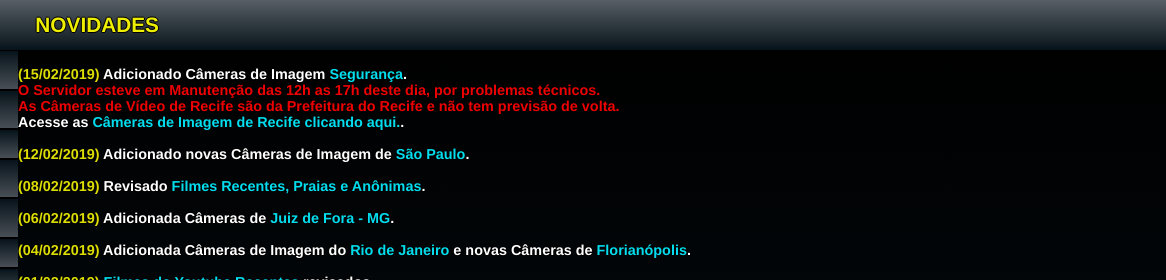
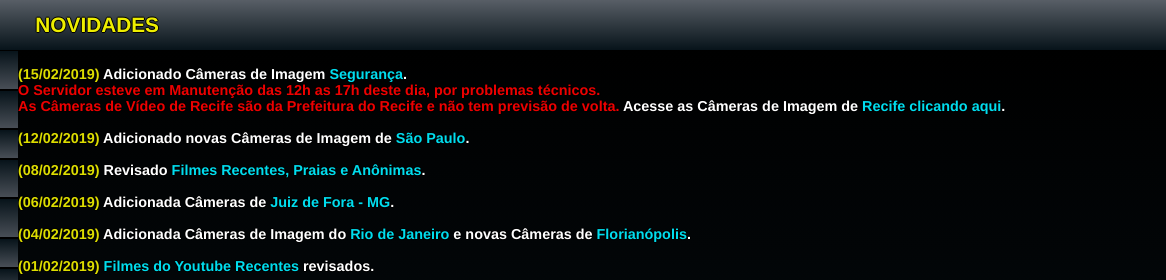
Before and after one commit to zero800/zero800.github.io, a plain HTML site: page old/novidades.html in a window 1280 px wide. Shown: the top 280 px of the page, 67-1233 px from the left. Drawn offline with Linux system fonts and the light colour scheme.

Commit message:
Add files via upload

```diff
--- a/old/novidades.html
+++ b/old/novidades.html
@@ -78,8 +78,8 @@
 
 			   <font color="#DD0"> (15/02/2019) </font> Adicionado Câmeras de Imagem <a href="imagens/seguranca.html"><font color="#0DE">Segurança</font></a>.
 				<br> <font color="#E00"> O Servidor esteve em Manutenção das 12h as 17h deste dia, por problemas técnicos. <br>
-				As Câmeras de Vídeo de Recife são da Prefeitura do Recife e não tem previsão de volta.</font>  <br>
-				Acesse as <a href="imagens/recife.html"><font color="#0DE">Câmeras de Imagem de Recife clicando aqui.</font></a>.
+				As Câmeras de Vídeo de Recife são da Prefeitura do Recife e não tem previsão de volta.</font>
+				Acesse as Câmeras de Imagem de <a href="imagens/recife.html"><font color="#0DE">Recife clicando aqui</font></a>.
 			   <br><br>
 			   <font color="#DD0"> (12/02/2019) </font> Adicionado novas Câmeras de Imagem de <a href="imagens/saopaulo.html"><font color="#0DE">São Paulo</font></a>.
 			   <br><br>
```
